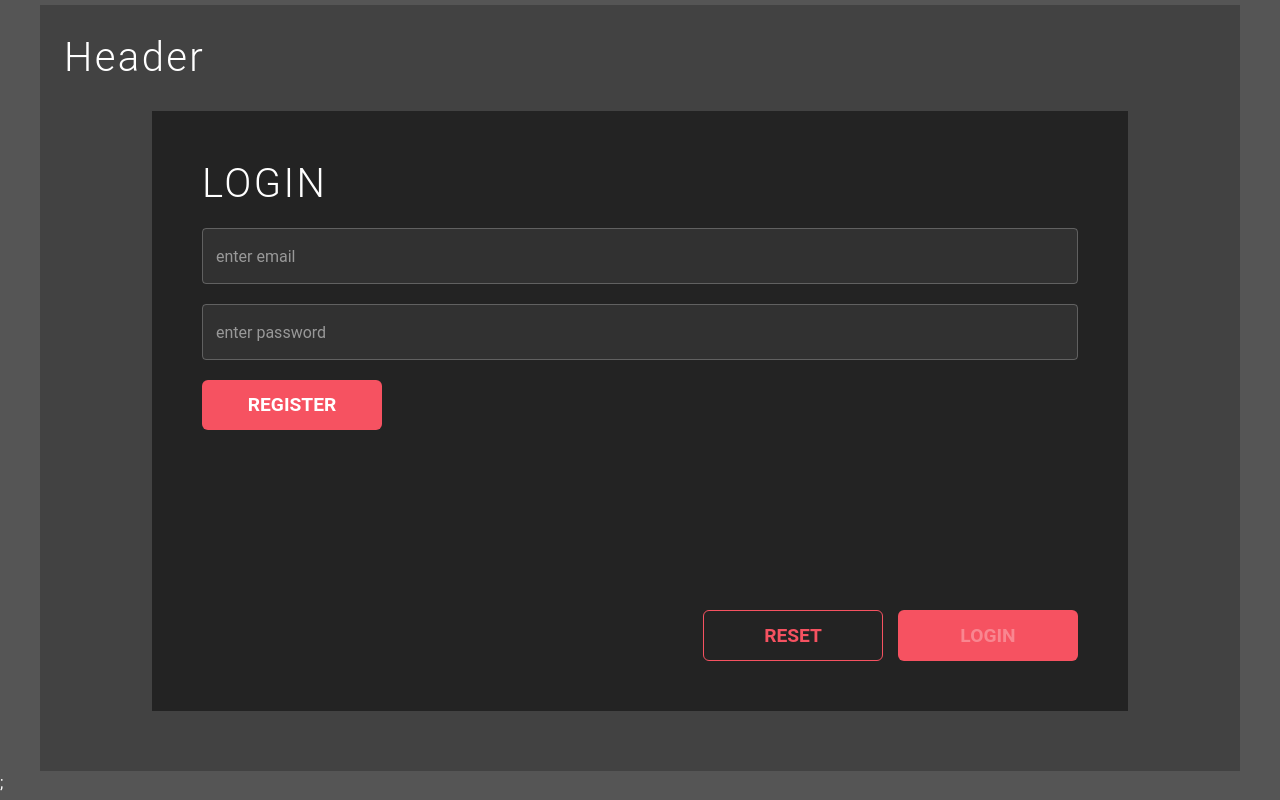
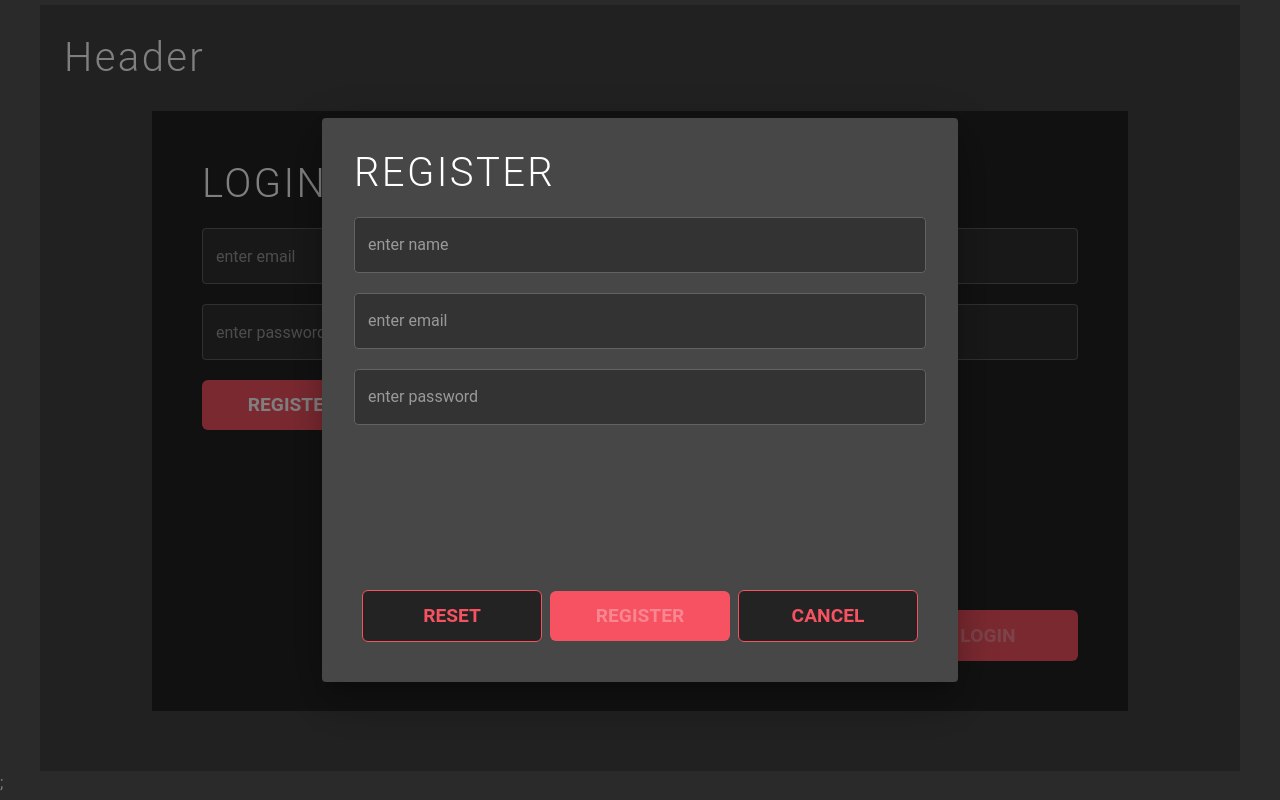
Before and after one commit to Lena523/react-short-track, a React (Vite) app: page /login in a window 1280 px wide. Both pictures are taken after a click on the button "REGISTER". Built offline with nearby package versions, Linux system fonts and the light colour scheme.

Commit message:
feat: add Register Form

```diff
--- a/src/components/LoginForm/LoginForm.tsx
+++ b/src/components/LoginForm/LoginForm.tsx
@@ -8,6 +8,7 @@ import Typography from '@mui/material/Typography';
 import { FormContainer } from '@components/common/FormContainer/FormContainer';
 import { LoginUser } from '@/services/api/api';
 import { useState } from 'react';
+import RegisterForm from '@components/RegisterForm/RegisterForm';
 
 export default function LoginForm() {
   const {
@@ -86,6 +87,7 @@ export default function LoginForm() {
           </Box>
         </Box>
       </form>
+      <RegisterForm closeModal={handleOpenRegisterForm} isOpen={isRegisterFormOpen} />
     </FormContainer>
   );
 }
--- a/src/components/RegisterForm/RegisterForm.tsx
+++ b/src/components/RegisterForm/RegisterForm.tsx
@@ -0,0 +1,105 @@
+import Dialog from '@mui/material/Dialog';
+import DialogActions from '@mui/material/DialogActions';
+import { useTheme } from '@mui/material';
+import useMediaQuery from '@mui/material/useMediaQuery';
+import { useForm, type SubmitHandler } from 'react-hook-form';
+import Box from '@mui/material/Box';
+import TextField from '@mui/material/TextField';
+import Button from '@mui/material/Button';
+import Typography from '@mui/material/Typography';
+import type { RegisterInputs, RegisterFormProps } from '@/types/login-register-types';
+import { RegisterUser } from '@/services/api/api';
+
+export default function RegisterForm({ closeModal, isOpen }: RegisterFormProps) {
+  const theme = useTheme();
+  const fullScreen = useMediaQuery(theme.breakpoints.down('md'));
+  const {
+    register,
+    handleSubmit,
+    reset,
+    formState: { errors, isValid },
+  } = useForm<RegisterInputs>({
+    criteriaMode: 'all',
+    mode: 'onChange',
+  });
+  const onSubmit: SubmitHandler<RegisterInputs> = async (data) => {
+    const newUser = await RegisterUser({
+      name: data.name,
+      email: data.email,
+      password: data.password,
+    });
+
+    console.log(newUser);
+  };
+
+  const handleReset = () => {
+    reset();
+  };
+
+  return (
+    <Dialog open={isOpen} fullScreen={fullScreen} maxWidth={'md'}>
+      <form onSubmit={handleSubmit(onSubmit)}>
+        <Box
+          sx={{
+            display: 'flex',
+            flexDirection: 'column',
+            minHeight: { xs: 'auto', md: '500px' },
+            height: '100%',
+          }}
+        >
+          <Box sx={{ flexGrow: 1, display: 'flex', flexDirection: 'column', gap: '20px' }}>
+            <Typography variant="h1">REGISTER</Typography>
+            <TextField
+              aria-label="Register"
+              placeholder="enter name"
+              {...register('name', {
+                required: 'The name is required',
+                minLength: { value: 2, message: 'at least 2 symbols' },
+                maxLength: { value: 20, message: 'at most 20 symbols' },
+              })}
+              error={!!errors.name}
+              helperText={errors.name?.message}
+            />
+            <TextField
+              aria-label="EMAIL"
+              placeholder="enter email"
+              {...register('email', {
+                required: 'The email is required',
+                pattern: {
+                  value: /^[A-Z0-9._%+-]+@[A-Z0-9.-]+\.[A-Z]{2,}$/i,
+                  message: 'The wrong format of email',
+                },
+              })}
+              error={!!errors.email}
+              helperText={errors.email?.message}
+            />
+            <TextField
+              aria-label="PASSWORD"
+              placeholder="enter password"
+              {...register('password', {
+                required: 'The password is required',
+                minLength: { value: 8, message: 'at least 8 symbols' },
+                maxLength: { value: 20, message: 'at most 20 symbols' },
+              })}
+              error={!!errors.password}
+              helperText={errors.password?.message}
+            />
+          </Box>
+          <Box sx={{ display: 'flex', gap: '15px', justifyContent: 'flex-end' }}>
+            <DialogActions>
+              <Button variant="blackButton" type="reset" onClick={handleReset}>
+                RESET
+              </Button>
+              <Button variant="redButton" type="submit" disabled={!isValid}>
+                REGISTER
+              </Button>
+              <Button variant="blackButton" onClick={closeModal}>
+                CANCEL
+              </Button>
+            </DialogActions>
+          </Box>
+        </Box>
+      </form>
+    </Dialog>
+  );
+}
--- a/src/services/api/api.ts
+++ b/src/services/api/api.ts
@@ -22,13 +22,14 @@ export async function LoginUser({ email, password }: LoginInputs): Promise<Login
 }
 
 export async function RegisterUser({
+  name,
   email,
   password,
 }: RegisterInputs): Promise<RegisterUserResponseProps> {
   const response = await fetch(`${URLPATH}me/register`, {
     method: 'POST',
     headers: { 'Content-Type': 'application/json' },
-    body: JSON.stringify({ email: email, password: password }),
+    body: JSON.stringify({ name: name, email: email, password: password }),
   });
 
   const result = await response.json();
```
Also changed, not shown: src/types/login-register-types.ts (+8 -1 lines).
